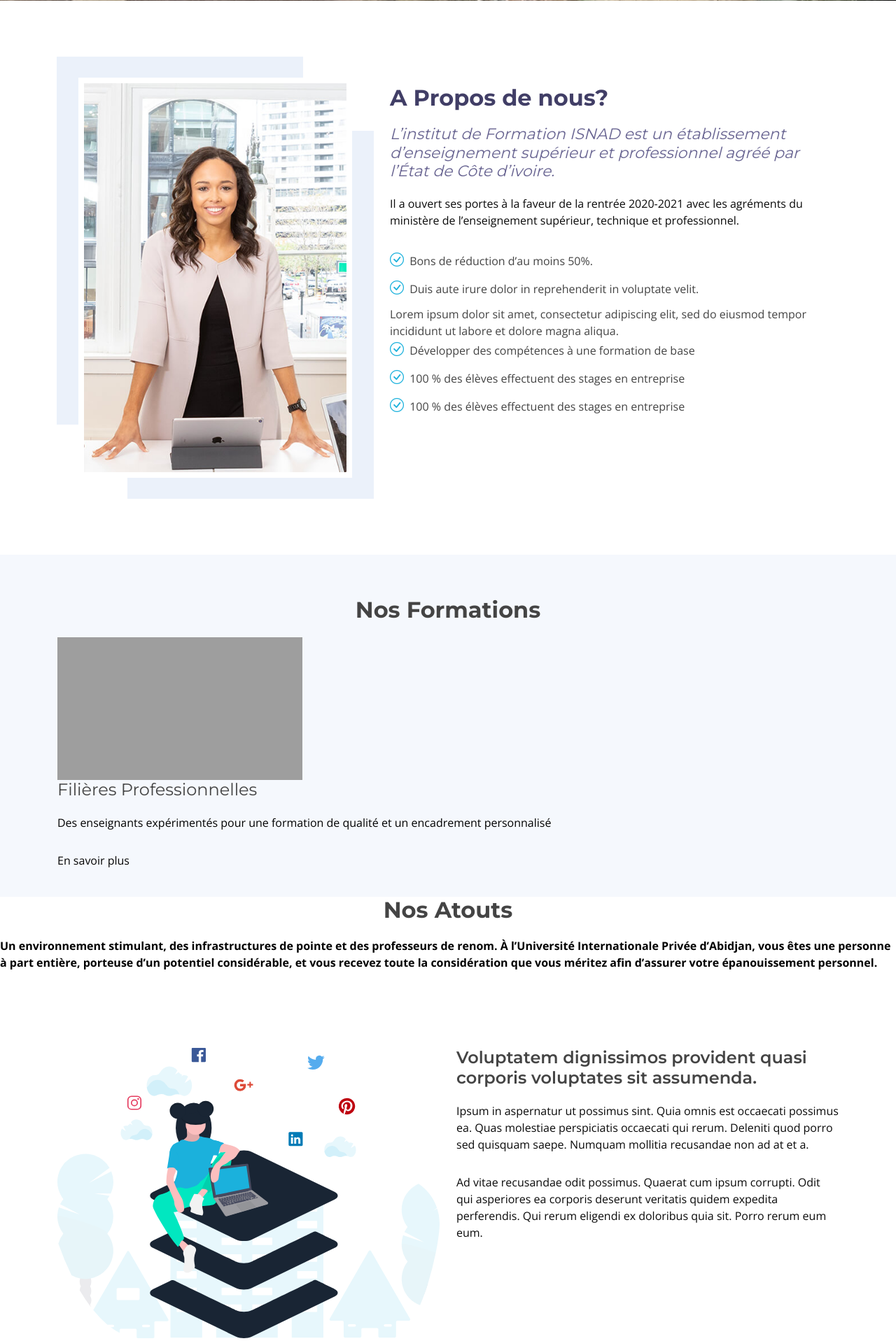
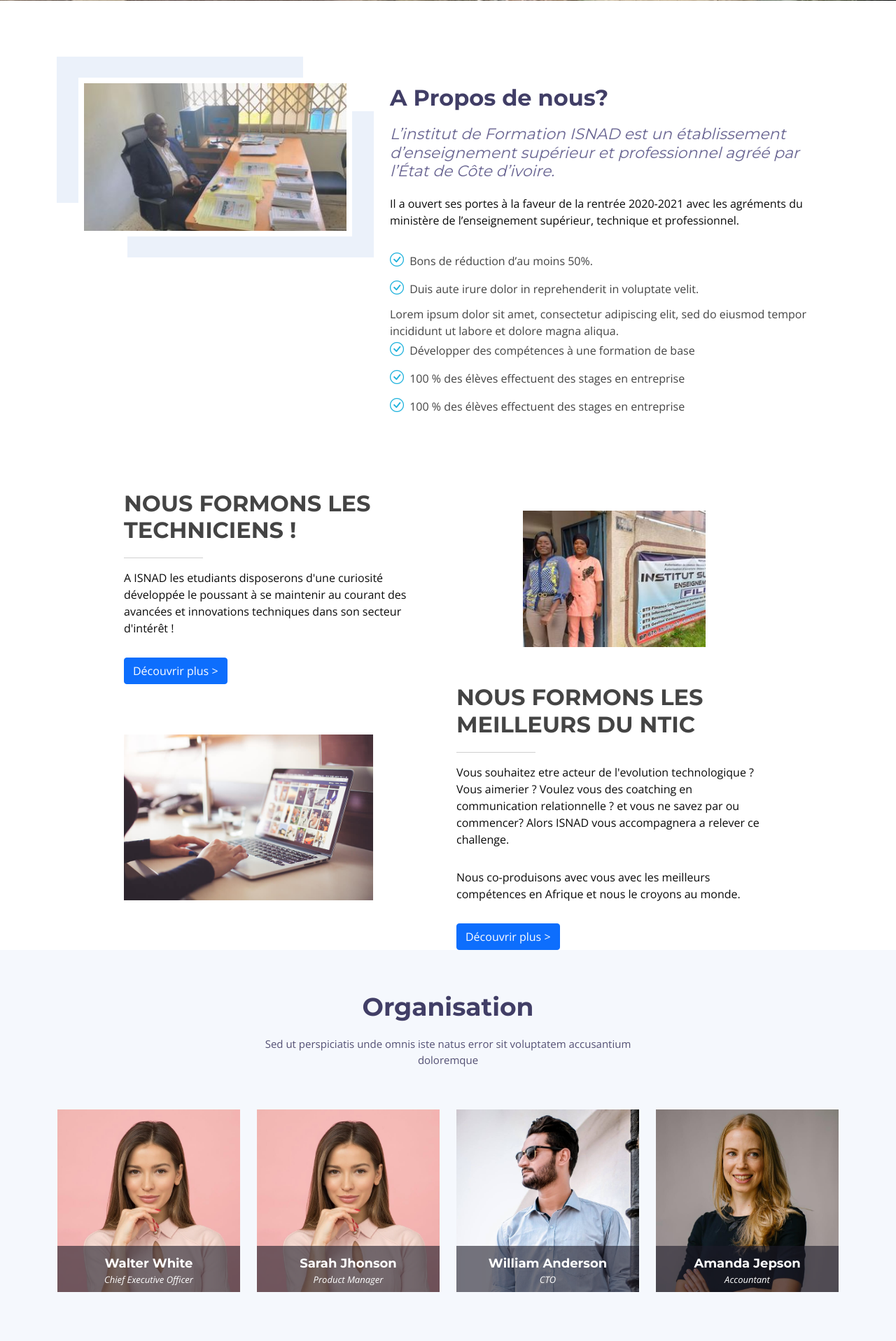
Before and after one commit to doumbia-alt/nad, a Django app: page / in a window 1280 px wide. Shown: the part 799-2716 px from the top of the page at 70% size. Run offline with Django 4.2, Linux system fonts and the light colour scheme; some libraries are stand-ins or nearby versions; grey boxes are pictures that could not be loaded.

Commit message:
add static

```diff
--- a/apps/templates/contact.html
+++ b/apps/templates/contact.html
@@ -104,7 +104,7 @@
       <div class="container">
           <div class="row">
               <div class="col-md">
-                  <form class="ess-form-checked" action="" method="POST">
+                  <form class="ess-form-checked" action="" method="post">
                     {% csrf_token %}
                       <input type="hidden" name="_token" value="zVQJCpVtyCEYHP6HCTQCsJgLmj1AH7NXxpW7rzNA">                    <h2 class="fontTitle colorBlack title-section">Ecrivez-nous</h2>
                       <div class="row">
--- a/apps/templates/index.html
+++ b/apps/templates/index.html
@@ -137,121 +137,54 @@
     </section><!-- End About Section -->
 
     <!-- ======= Services Section ======= -->
-    <section id="services" class="services section-bg">
-      <div class="container" data-aos="fade-up">
-        </header>
-        <section class="elementor-section elementor-top-section elementor-element elementor-element-37cbe7a elementor-section-boxed elementor-section-height-default elementor-section-height-default" data-id="37cbe7a" data-element_type="section">
-          <div class="elementor-container elementor-column-gap-default">
-        <div class="elementor-column elementor-col-100 elementor-top-column elementor-element elementor-element-a21bd83" data-id="a21bd83" data-element_type="column">
-    <div class="elementor-widget-wrap elementor-element-populated">
-              <div class="elementor-element elementor-element-e06c8cd elementor-widget elementor-widget-vc_custom_heading" data-id="e06c8cd" data-element_type="widget" data-widget_type="vc_custom_heading.default">
-      <div class="elementor-widget-container">
-    <div class=" vc_custom_heading  consulting_heading_font  text_align_center" ><h2 style="text-align: center;font-weight:700" class="consulting-custom-title">Nos Formations
-</h2></div>		</div>
-      </div>
-        </div>
-  </div>
+    <section class="s_text_image pt24">
+      <div class="container">
+        <div class="row align-items-center">
+          <div class="pt16 pb16 col-lg-5 offset-lg-1">
+            <h2 class="text-uppercase te_s_it_heading">
+              <b>Nous Formons les techniciens !</b>
+            </h2>
+            <div class="s_hr text-left pb32 pt8">
+              <hr class="border-600 s_hr_solid w-25 mr-auto s_hr_4px border-alpha"/>
             </div>
-  </section>
-
-      <div class="elementor-column elementor-col-33 elementor-top-column elementor-element elementor-element-8aa1d8d" data-id="8aa1d8d" data-element_type="column" data-settings="{&quot;background_background&quot;:&quot;classic&quot;}">
-    <div class="elementor-widget-wrap elementor-element-populated">
-              <div class="elementor-element elementor-element-8a525a7 elementor-widget elementor-widget-stm_info_box" data-id="8a525a7" data-element_type="widget" data-widget_type="stm_info_box.default">
-      <div class="elementor-widget-container">
-        <div class="info_box elementor-consulting-info-box style_4 ">
-
-
-
-
-                                                                                      <div class="info_box_image"><img width="350" height="204" src="https://www.uipa.ci/wp-content/uploads/2021/10/2-350x204.png" class="attachment-consulting-image-350x204-croped size-consulting-image-350x204-croped" alt="" loading="lazy" /></div>
-
-
-                                  <div class="title">
-                                                                          <h4 class="no_stripe">Filières Professionnelles</h4>
-                                          </div>
-                              <p style="text-align: justify;"><span style="color: #000000;">Des enseignants expérimentés pour une formation de qualité et un encadrement personnalisé </span></p>
-               <a class="read_more" target="_self" href="https://www.uipa.ci/filiere-professionnelles/">En savoir plus</a>
-
-              </div>
-  </div>
-      </div>
-        </div>
-  </div>
-
-
-
-  </div>
-      </div>
-        </div>
-  </div>
+            <p class="mb16">
+A ISNAD les etudiants disposerons d'une curiosité développée le poussant à se maintenir au courant des avancées et innovations techniques dans son secteur d'intérêt !&nbsp;</p>
+            <div class="s_btn text-left pt16 pb16">
+              <a href="#" class="btn btn-primary te_theme_button" data-original-title="" title="" aria-describedby="tooltip449653">Découvrir plus &gt;</a>
             </div>
-  </section>
-
-        </div>
-  </div>
-            </div>
-  </section>
-      <section class="elementor-section elementor-top-section elementor-element elementor-element-48680c9 elementor-section-boxed elementor-section-height-default elementor-section-height-default" data-id="48680c9" data-element_type="section" data-settings="{&quot;background_background&quot;:&quot;classic&quot;}">
-          <div class="elementor-container elementor-column-gap-default">
-        <div class="elementor-column elementor-col-100 elementor-top-column elementor-element elementor-element-8cc5e99" data-id="8cc5e99" data-element_type="column">
-    <div class="elementor-widget-wrap elementor-element-populated">
-              <div class="elementor-element elementor-element-ee32180 elementor-widget elementor-widget-vc_custom_heading" data-id="ee32180" data-element_type="widget" data-widget_type="vc_custom_heading.default">
-      <div class="elementor-widget-container">
-    <div class=" vc_custom_heading  consulting_heading_font  text_align_center" ><h2 style="text-align: center;font-weight:700" class="consulting-custom-title">Nos Atouts
-</h2></div>		</div>
-      </div>
-      <div class="elementor-element elementor-element-eb17147 elementor-widget elementor-widget-text-editor" data-id="eb17147" data-element_type="widget" data-widget_type="text-editor.default">
-      <div class="elementor-widget-container">
-            <p><strong><span style="color: #000000;"><span class="learn_about_us_title_sub">Un environnement stimulant, des infrastructures de pointe et des professeurs de renom. </span>À l&#8217;Université Internationale Privée d&#8217;Abidjan, vous êtes une personne à part entière, porteuse d&#8217;un potentiel considérable, et vous recevez toute la considération que vous méritez afin d&#8217;assurer votre épanouissement personnel.</span></strong></p>
           </div>
-      </div>
-        </div>
-  </div>
-            </div>
-  </section>
-
-
-    <!-- ======= Features Section ======= -->
-    <section id="features" class="features">
-      <div class="container" data-aos="fade-up">
-
-        <div class="row feature-item">
-          <div class="col-lg-6" data-aos="fade-right" data-aos-delay="100">
-            <img src={% static 'img/features-1.svg' %} class="img-fluid" alt="">
-          </div>
-          <div class="col-lg-6 wow fadeInUp pt-5 pt-lg-0" data-aos="fade-left" data-aos-delay="150">
-            <h4>Voluptatem dignissimos provident quasi corporis voluptates sit assumenda.</h4>
-            <p>
-              Ipsum in aspernatur ut possimus sint. Quia omnis est occaecati possimus ea. Quas molestiae perspiciatis occaecati qui rerum. Deleniti quod porro sed quisquam saepe. Numquam mollitia recusandae non ad at et a.
-            </p>
-            <p>
-              Ad vitae recusandae odit possimus. Quaerat cum ipsum corrupti. Odit qui asperiores ea corporis deserunt veritatis quidem expedita perferendis. Qui rerum eligendi ex doloribus quia sit. Porro rerum eum eum.
-            </p>
+          <div class="pt16 pb16 offset-lg-1 col-lg-3">
+            <div class="t_img_hover_1"><img class="img-fluid o_we_custom_image" src={% static 'img/intro-bgs.jpg' %}>&nbsp; &nbsp; &nbsp; &nbsp; &nbsp; &nbsp; &nbsp; &nbsp; &nbsp;</div>
           </div>
         </div>
+      </div>
+    </section>
+    <section class="s_text_image">
+      <div class="container">
+        <div class="row align-items-center">
+          <div class="offset-lg-1 col-lg-4">
+            <div class="t_img_hover_1">
+              <img src={% static 'img/web1.jpg' %} class="img img-fluid mx-auto" alt="Clarico-Image-Text" data-original-title="" title="" aria-describedby="tooltip249234"/>
+            </div>
+          </div>
+          <div class="pt16 pb16 offset-lg-1 col-lg-5">
+            <h2 class="te_s_it_heading text-uppercase">
+              <b>Nous formons les meilleurs du NTIC</b>
+            </h2>
+            <div class="s_hr text-left pb32 pt8">
+              <hr class="border-600 aos-init s_hr_solid w-25 mr-auto s_hr_4px border-alpha aos-animate" data-aos="s_hr_4px"/>
+            </div>
 
-        <div class="row feature-item mt-5 pt-5">
-          <div class="col-lg-6 wow fadeInUp order-1 order-lg-2" data-aos="fade-left" data-aos-delay="100">
-            <img src={% static 'img/features-2.svg' %} class="img-fluid" alt="">
+            <p class="mb16">Vous souhaitez etre acteur de l'evolution technologique ? Vous aimerier ? Voulez vous des coatching en communication relationnelle ? et vous ne savez par ou commencer? Alors ISNAD vous accompagnera a relever ce challenge.&nbsp;</p>
+            <p class="mb16">Nous co-produisons avec vous avec les meilleurs compétences en Afrique et nous le croyons au monde.&nbsp;</p>
+            <div class="s_btn text-left pt16 pb16">
+              <a href="#" class="btn btn-primary te_theme_button" data-original-title="" title="" aria-describedby="tooltip352194">Découvrir plus &gt;</a>
+            </div>
           </div>
-
-          <div class="col-lg-6 wow fadeInUp pt-4 pt-lg-0 order-2 order-lg-1" data-aos="fade-right" data-aos-delay="150">
-            <h4>Neque saepe temporibus repellat ea ipsum et. Id vel et quia tempora facere reprehenderit.</h4>
-            <p>
-              Delectus alias ut incidunt delectus nam placeat in consequatur. Sed cupiditate quia ea quis. Voluptas nemo qui aut distinctio. Cumque fugit earum est quam officiis numquam. Ducimus corporis autem at blanditiis beatae incidunt sunt.
-            </p>
-            <p>
-              Voluptas saepe natus quidem blanditiis. Non sunt impedit voluptas mollitia beatae. Qui esse molestias. Laudantium libero nisi vitae debitis. Dolorem cupiditate est perferendis iusto.
-            </p>
-            <p>
-              Eum quia in. Magni quas ipsum a. Quis ex voluptatem inventore sint quia modi. Numquam est aut fuga mollitia exercitationem nam accusantium provident quia.
-            </p>
-          </div>
-
         </div>
-
       </div>
-    </section><!-- End Features Section -->
+    </section>
+</section>
 
     <!-- ======= Team Section ======= -->
     <section id="team" class="team section-bg">
```
Also changed, not shown: static/img/about-img.jpg, static/img/intro-bgs.jpg (added), static/img/web1.jpg (added).
